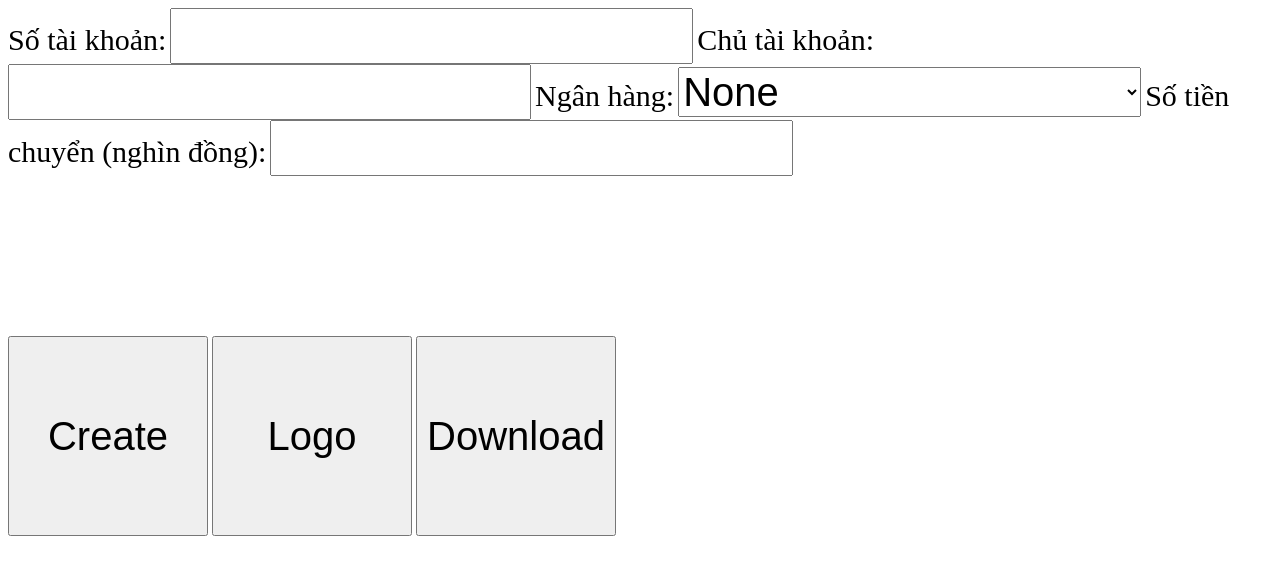
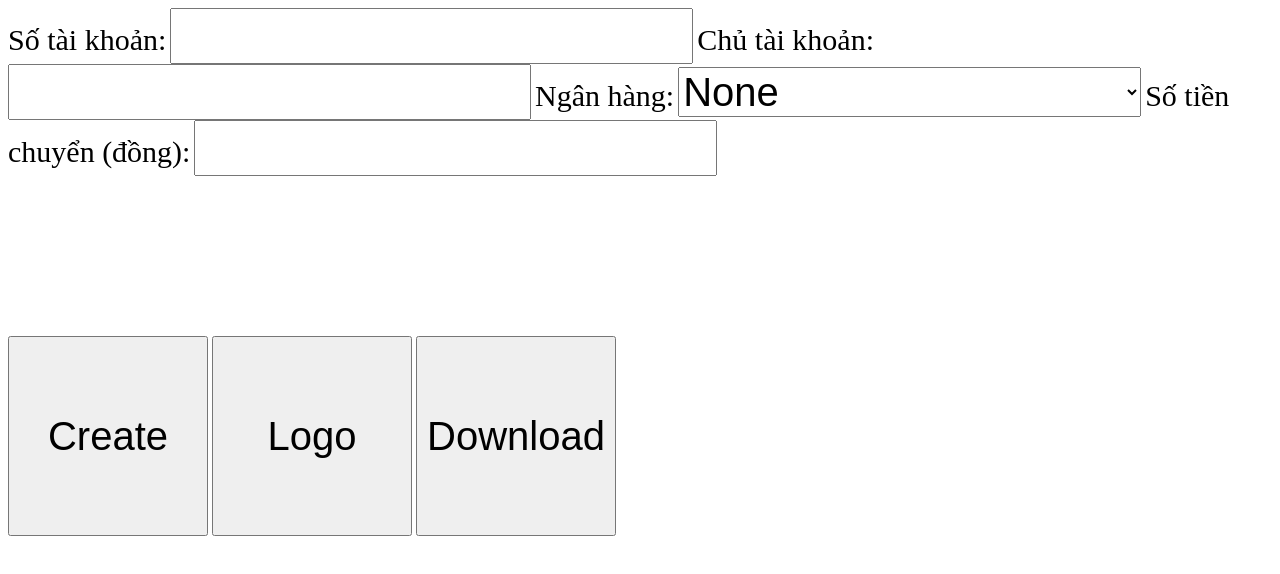
Before and after one commit to quyt0/bill-fake, a plain HTML site: page index.html in a window 1280 px wide. Shown: the top 574 px of the page. Drawn offline with Linux system fonts and the light colour scheme.

Commit message:
Update index.html

```diff
--- a/index.html
+++ b/index.html
@@ -44,7 +44,7 @@
             <option value="ncb">Quoc Dan NCB</option>
             <option value="sea">SeaBank</option>
         </select>
-        <label for="st" style="font-size: 30px;">Số tiền chuyển (nghìn đồng):</label>
+        <label for="st" style="font-size: 30px;">Số tiền chuyển (đồng):</label>
         <input type="text" id="st" style="height: 50px; font-size: 40px;">
         <div class="tmp" style="padding: 80px;"></div>
     </div>
```
